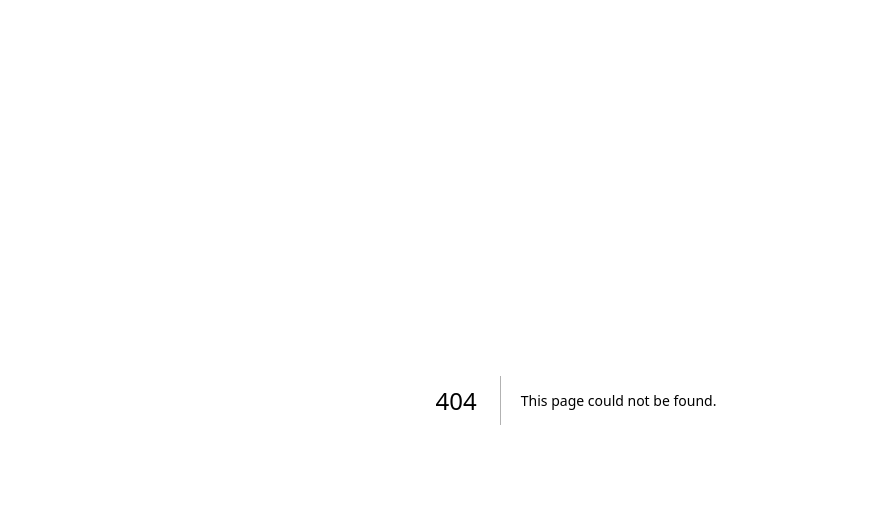
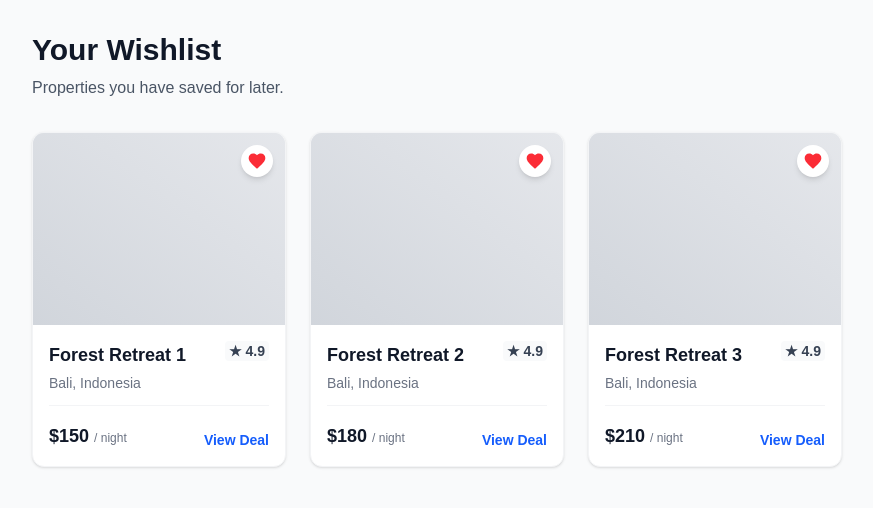
Before and after one commit to samarpansarkar/BookMyStay, a Next.js app in the folder next-bookmystay/: page /wishlist in a window 1280 px wide. Before the commit this address had no page. Shown: the top 508 px of the page, without its empty margins (64-937 px from the left). Built offline with nearby package versions, Linux system fonts and the light colour scheme.

Commit message:
Add: wishlist section.

```diff
--- /dev/null
+++ b/next-bookmystay/src/app/wishlist/page.jsx
@@ -0,0 +1,61 @@
+import Link from "next/link";
+
+export default function WishlistPage() {
+  return (
+    <div className='bg-gray-50 min-h-[calc(100vh-theme(spacing.16))] py-8'>
+      <div className='container mx-auto px-4 md:px-8 max-w-6xl'>
+        <h1 className='text-3xl font-bold text-gray-900 mb-2'>Your Wishlist</h1>
+        <p className='text-gray-600 mb-8'>
+          Properties you have saved for later.
+        </p>
+
+        {/* Logic: Map through actual wishlist items. Display empty state if none. */}
+        <div className='grid grid-cols-1 sm:grid-cols-2 md:grid-cols-3 lg:grid-cols-4 gap-6'>
+          {[1, 2, 3].map((item) => (
+            <div
+              key={item}
+              className='bg-white rounded-xl overflow-hidden shadow-sm hover:shadow-xl transition-shadow border border-gray-100 group cursor-pointer flex flex-col'>
+              <div className='h-48 bg-gray-200 relative overflow-hidden'>
+                {/* Placeholder Image */}
+                <div className='absolute inset-0 bg-gradient-to-tr from-gray-300 to-gray-200 group-hover:scale-105 transition-transform duration-500'></div>
+                <div className='absolute top-3 right-3 bg-white p-1.5 rounded-full shadow-md text-red-500 hover:text-gray-400 transition z-10 flex items-center justify-center'>
+                  <svg
+                    className='w-5 h-5 fill-current'
+                    viewBox='0 0 24 24'
+                    xmlns='http://www.w3.org/2000/svg'>
+                    <path d='M12 21.35l-1.45-1.32C5.4 15.36 2 12.28 2 8.5 2 5.42 4.42 3 7.5 3c1.74 0 3.41.81 4.5 2.09C13.09 3.81 14.76 3 16.5 3 19.58 3 22 5.42 22 8.5c0 3.78-3.4 6.86-8.55 11.54L12 21.35z' />
+                  </svg>
+                </div>
+              </div>
+              <div className='p-4 flex-1 flex flex-col'>
+                <div className='flex justify-between items-start mb-1'>
+                  <h3 className='text-lg font-bold text-gray-900 line-clamp-1'>
+                    Forest Retreat {item}
+                  </h3>
+                  <div className='flex items-center text-sm font-semibold gap-1 text-gray-700 bg-gray-50 px-1 rounded'>
+                    <span>★</span> 4.9
+                  </div>
+                </div>
+                <p className='text-gray-500 text-sm mb-3'>Bali, Indonesia</p>
+
+                <div className='mt-auto pt-4 flex justify-between items-end border-t border-gray-100'>
+                  <p className='font-bold text-lg text-gray-900'>
+                    ${120 + item * 30}{" "}
+                    <span className='text-xs font-normal text-gray-500'>
+                      / night
+                    </span>
+                  </p>
+                  <Link
+                    href={`/hotel/${item}`}
+                    className='text-sm font-bold text-blue-600 hover:text-blue-800 transition'>
+                    View Deal
+                  </Link>
+                </div>
+              </div>
+            </div>
+          ))}
+        </div>
+      </div>
+    </div>
+  );
+}
```
